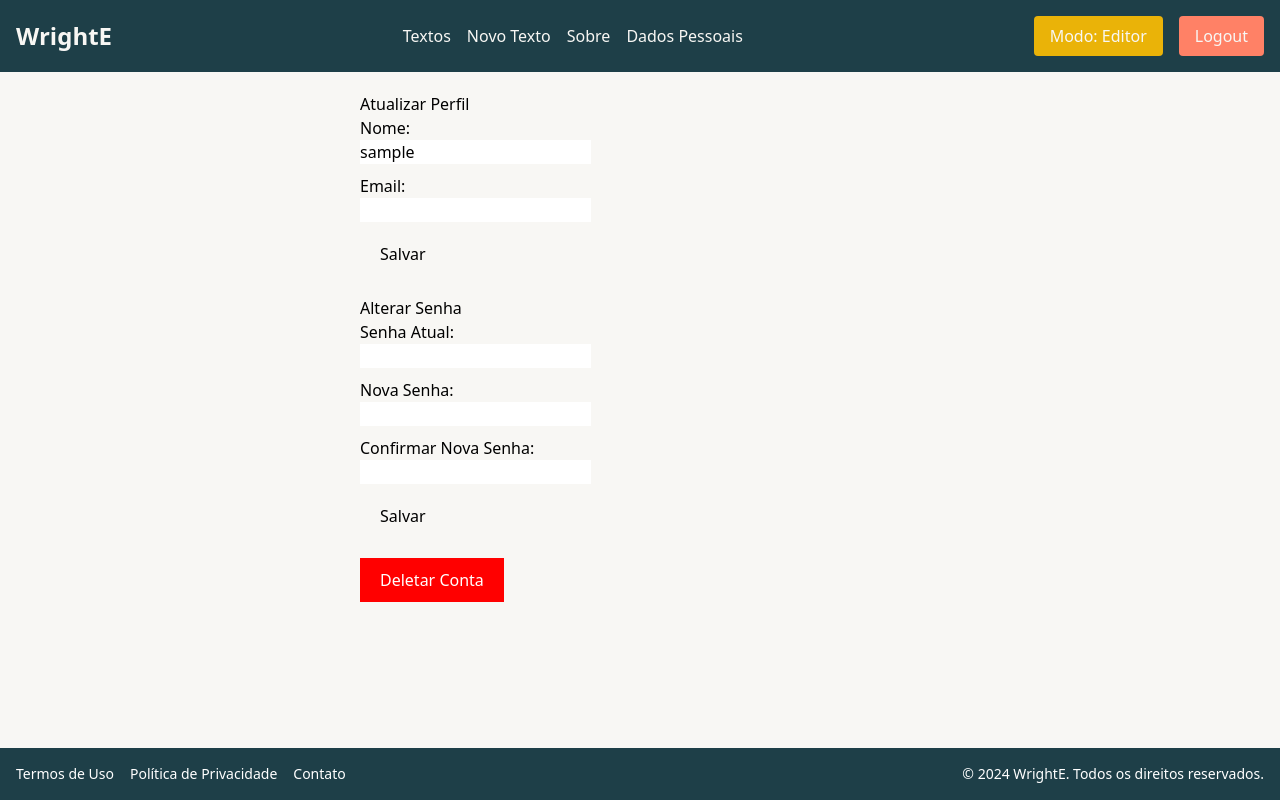
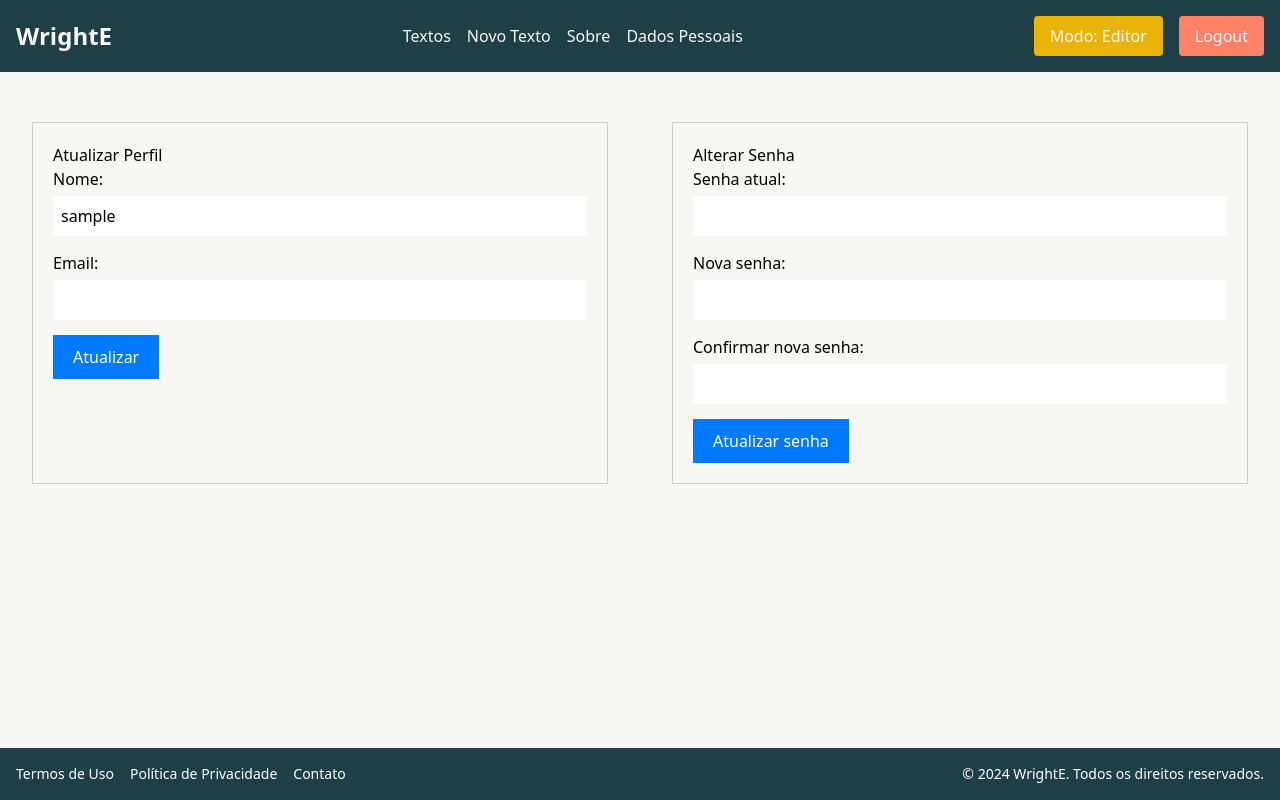
Before and after one commit to LeandroRochAlg/wrighte, a React (Vite) app: page /update in a window 1280 px wide. Built offline with nearby package versions, Linux system fonts and the light colour scheme; no server answers; sample sign-in values are in the browser's storage.

Commit message:
Atualizacao de nome, email e senha funcionando

```diff
--- a/package.json
+++ b/package.json
@@ -15,6 +15,7 @@
     "axios": "^1.7.7",
     "dompurify": "^3.1.7",
     "fs-extra": "^11.2.0",
+    "jwt-decode": "^4.0.0",
     "react": "^18.3.1",
     "react-dom": "^18.3.1",
     "react-router-dom": "^6.27.0",
--- a/src/pages/Login.tsx
+++ b/src/pages/Login.tsx
@@ -14,6 +14,7 @@ const Login = () => {
             const response = await api.post('/users/login', { email, password });
             localStorage.setItem('token', response.data.token);
             localStorage.setItem('username', response.data.username); // Armazena o username
+            localStorage.setItem('email', email); // Armazena o email
             localStorage.setItem('role', 'writer'); // Default role
             window.location.href = '/';
         } catch (error) {
--- a/src/pages/UserUpdate.tsx
+++ b/src/pages/UserUpdate.tsx
@@ -1,101 +1,105 @@
 import React, { useState, useEffect } from 'react';
 import { useNavigate } from 'react-router-dom';
-import api from '../lib/api'; // Axios configurado com baseURL
+import api from '../lib/api';
+import "../styles/UserUpdate.css";
 
 const UserUpdate: React.FC = () => {
-    const [id, setId] = useState(''); // ID do usuário
     const [name, setName] = useState('');
     const [email, setEmail] = useState('');
-    const [currentPassword, setCurrentPassword] = useState('');
-    const [newPassword, setNewPassword] = useState('');
-    const [confirmPassword, setConfirmPassword] = useState('');
-    const [message, setMessage] = useState<string | null>(null); // Mensagens de feedback
     const navigate = useNavigate();
 
     useEffect(() => {
-        // Simula a recuperação de dados do usuário (localStorage ou API)
-        const currentUser = {
-            id: localStorage.getItem('id') || '', // Recupera o ID do localStorage
-            name: localStorage.getItem('username') || '',
-            email: localStorage.getItem('email') || ''
-        };
-        setId(currentUser.id);
-        setName(currentUser.name);
-        setEmail(currentUser.email);
+        const token = localStorage.getItem('token');
+        if(!token){
+            navigate('/login');
+        }else{
+            setName(localStorage.getItem('username') || '');
+            setEmail(localStorage.getItem('email') || '');
+        }
     }, []);
 
-    const handleProfileUpdate = async (e: React.FormEvent) => {
+    const handleUpdate = async (e: React.FormEvent) => {
         e.preventDefault();
-
-        if (!name || !email) {
-            setMessage('Nome e email não podem estar vazios.');
+        const token = localStorage.getItem('token');
+        if (!token) {
+            alert('Usuário não autenticado');
             return;
         }
 
         try {
-            await api.put('/update-profile', { id, name, email });
-            setMessage('Perfil atualizado com sucesso!');
-            localStorage.setItem('username', name);
-            localStorage.setItem('email', email);
+            const response = await api.put(
+                '/users/update-profile',
+                { name, email },
+                {
+                    headers: {
+                        Authorization: `Bearer ${token}`,
+                    },
+                }
+            );
+
+            if (response.status === 200) {
+                alert('Perfil atualizado com sucesso');
+                localStorage.removeItem('token');
+                localStorage.removeItem('userData');
+                navigate('/login');
+            }
         } catch (error) {
-            setMessage('Erro ao atualizar o perfil. Tente novamente.');
-            console.error('Error updating profile:', error);
+            console.error('Erro ao atualizar perfil:', error);
+            alert('Erro ao atualizar perfil');
         }
     };
 
     const handlePasswordUpdate = async (e: React.FormEvent) => {
         e.preventDefault();
-
-        if (!currentPassword || !newPassword || !confirmPassword) {
-            setMessage('Todos os campos de senha devem ser preenchidos.');
+        const token = localStorage.getItem('token');
+        if (!token) {
+            alert('Usuário não autenticado');
             return;
         }
 
+        const currentPassword = (document.getElementById('currentPassword') as HTMLInputElement).value;
+        const newPassword = (document.getElementById('newPassword') as HTMLInputElement).value;
+        const confirmPassword = (document.getElementById('confirmPassword') as HTMLInputElement).value;
+
         if (newPassword !== confirmPassword) {
-            setMessage('Nova senha e confirmação não coincidem.');
+            alert('A nova senha e a confirmação não coincidem');
             return;
         }
 
         try {
-            await api.put('/update-password', { id, currentPassword, newPassword });
-            setMessage('Senha atualizada com sucesso! Faça login novamente.');
+            const response = await api.put(
+                '/users/update-password',
+                { currentPassword, newPassword },
+                {
+                    headers: {
+                        Authorization: `Bearer ${token}`,
+                    },
+                }
+            );
+
+            if (response.status === 200) {
+                alert('Senha atualizada com sucesso');
                 localStorage.removeItem('token');
-            localStorage.removeItem('username');
+                localStorage.removeItem('userData');
                 navigate('/login');
+            }
         } catch (error) {
-            setMessage('Erro ao atualizar a senha. Verifique sua senha atual.');
-            console.error('Error updating password:', error);
-        }
-    };
-
-    const handleDeleteUser = async () => {
-        if (!window.confirm('Tem certeza de que deseja excluir sua conta? Esta ação é irreversível.')) {
-            return;
-        }
-
-        try {
-            await api.delete('/delete-user', { data: { id } }); // Envia o ID no corpo da requisição
-            setMessage('Usuário deletado com sucesso.');
-            localStorage.clear();
-            navigate('/login');
-        } catch (error) {
-            setMessage('Erro ao deletar o usuário. Tente novamente.');
-            console.error('Error deleting user:', error);
+            console.error('Erro ao atualizar senha:', error);
+            alert('Erro ao atualizar senha');
         }
     };
 
     return (
-        <div style={{ maxWidth: '600px', margin: '0 auto', padding: '20px' }}>
+        <div className="form-container">
+            <div className="form-box">
                 <h2>Atualizar Perfil</h2>
-            {message && <div style={{ color: 'red', marginBottom: '10px' }}>{message}</div>}
-            <form onSubmit={handleProfileUpdate} style={{ marginBottom: '20px' }}>
+                <form onSubmit={handleUpdate}>
                     <div>
                         <label>Nome:</label>
                         <input
                             type="text"
                             value={name}
                             onChange={(e) => setName(e.target.value)}
-                        style={{ display: 'block', marginBottom: '10px' }}
                         />
                     </div>
                     <div>
@@ -104,61 +108,30 @@ const UserUpdate: React.FC = () => {
                             type="email"
                             value={email}
                             onChange={(e) => setEmail(e.target.value)}
-                        style={{ display: 'block', marginBottom: '10px' }}
                         />
                     </div>
-                <button type="submit" style={{ padding: '10px 20px', cursor: 'pointer' }}>
-                    Salvar
-                </button>
+                    <button type="submit">Atualizar</button>
                 </form>
+            </div>
 
+            <div className="form-box">
                 <h2>Alterar Senha</h2>
                 <form onSubmit={handlePasswordUpdate}>
                     <div>
-                    <label>Senha Atual:</label>
-                    <input
-                        type="password"
-                        value={currentPassword}
-                        onChange={(e) => setCurrentPassword(e.target.value)}
-                        style={{ display: 'block', marginBottom: '10px' }}
-                    />
+                        <label>Senha atual:</label>
+                        <input type="password" id="currentPassword" />
                     </div>
                     <div>
-                    <label>Nova Senha:</label>
-                    <input
-                        type="password"
-                        value={newPassword}
-                        onChange={(e) => setNewPassword(e.target.value)}
-                        style={{ display: 'block', marginBottom: '10px' }}
-                    />
+                        <label>Nova senha:</label>
+                        <input type="password" id="newPassword" />
                     </div>
                     <div>
-                    <label>Confirmar Nova Senha:</label>
-                    <input
-                        type="password"
-                        value={confirmPassword}
-                        onChange={(e) => setConfirmPassword(e.target.value)}
-                        style={{ display: 'block', marginBottom: '10px' }}
-                    />
+                        <label>Confirmar nova senha:</label>
+                        <input type="password" id="confirmPassword" />
                     </div>
-                <button type="submit" style={{ padding: '10px 20px', cursor: 'pointer' }}>
-                    Salvar
-                </button>
+                    <button type="submit">Atualizar senha</button>
                 </form>
-
-            <button
-                onClick={handleDeleteUser}
-                style={{
-                    marginTop: '20px',
-                    padding: '10px 20px',
-                    cursor: 'pointer',
-                    backgroundColor: 'red',
-                    color: 'white',
-                    border: 'none'
-                }}
-            >
-                Deletar Conta
-            </button>
+            </div>
         </div>
     );
 };
--- /dev/null
+++ b/src/styles/userUpdate.css
@@ -0,0 +1,44 @@
+.form-container {
+    display: flex;
+    justify-content: space-around;
+    padding-top: 50px;
+}
+.form-box {
+    align-items: center;
+    justify-content: center;
+    border: 1px solid #ccc;
+    padding: 20px;
+    width: 45%;
+    box-sizing: border-box;
+}
+
+.form-box h2 {
+    margin-top: 0;
+}
+
+.form-box form div {
+    margin-bottom: 15px;
+}
+
+.form-box label {
+    display: block;
+    margin-bottom: 5px;
+}
+
+.form-box input {
+    width: 100%;
+    padding: 8px;
+    box-sizing: border-box;
+}
+
+.form-box button {
+    padding: 10px 20px;
+    background-color: #007BFF;
+    color: white;
+    border: none;
+    cursor: pointer;
+}
+
+.form-box button:hover {
+    background-color: #0056b3;
+}
```
Also changed, not shown: 1 other file (tests, documents, lock files or other folders). Lines whose indentation alone changed are shown as unchanged.
